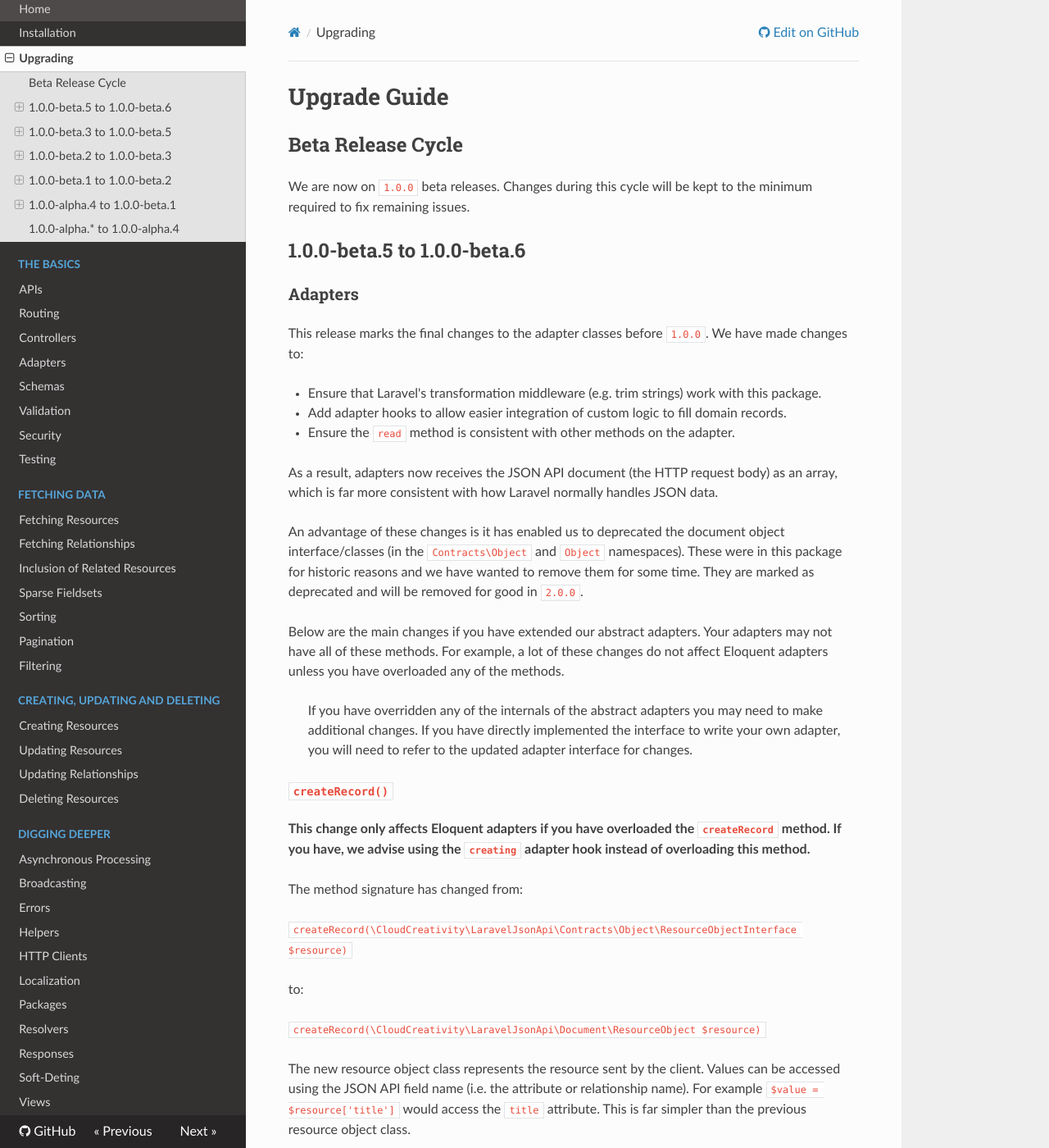
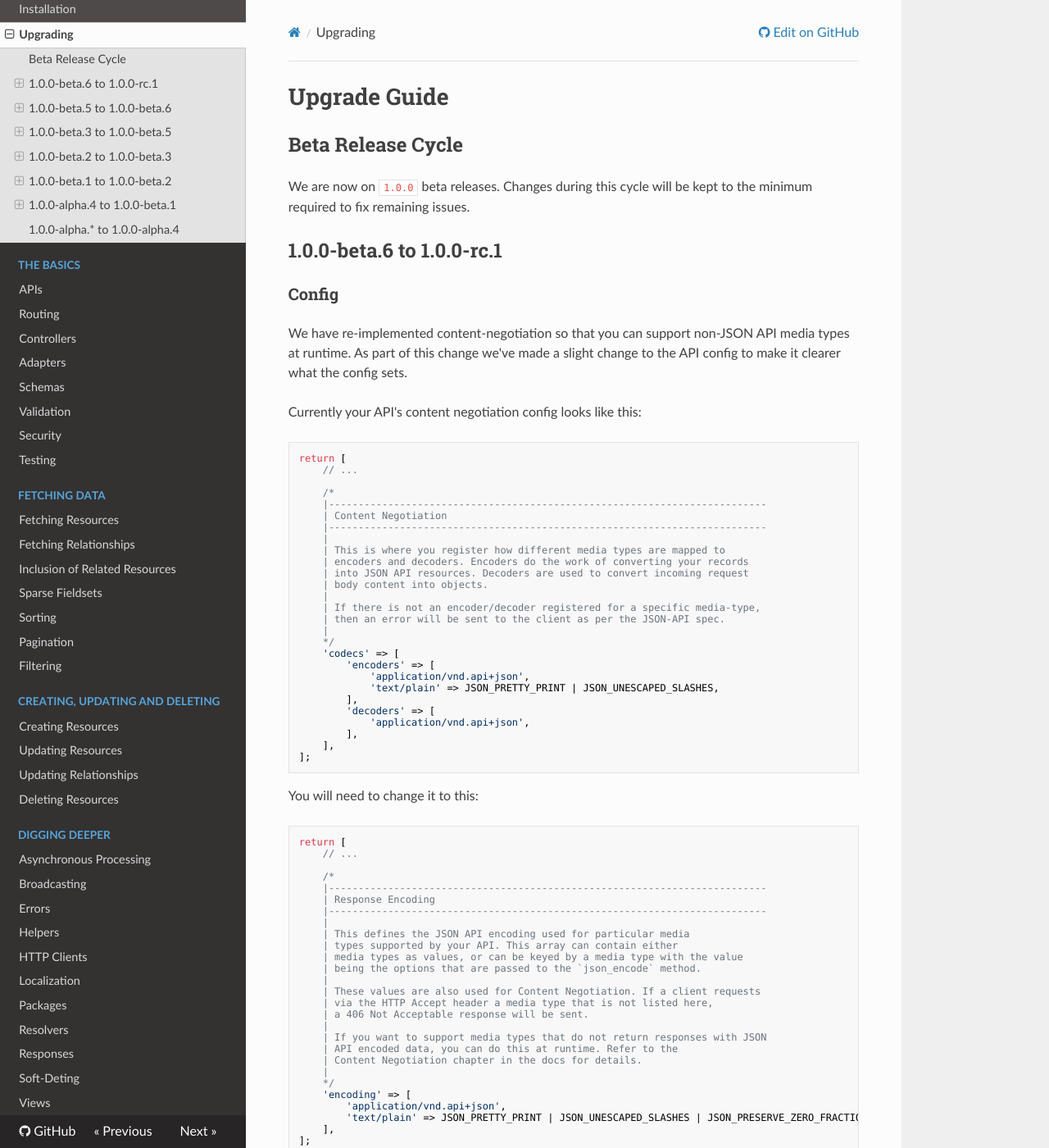
Before and after one commit to cloudcreativity/laravel-json-api, an MkDocs documentation site: the page built from docs/upgrade.md, in a window 1280 px wide and 1400 px high. Shown: the whole window at 82% size. Built offline with MkDocs 1.6.1, drawn with Linux system fonts in a browser that asks for light colours; nearby versions of some CDN libraries; old or Windows-style settings are respelled for this version of MkDocs.

Commit message:
Update encoding config

````diff
--- a/docs/upgrade.md
+++ b/docs/upgrade.md
@@ -4,6 +4,78 @@
 
 We are now on `1.0.0` beta releases. Changes during this cycle will be kept to the minimum required to
 fix remaining issues.
+
+## 1.0.0-beta.6 to 1.0.0-rc.1
+
+### Config
+
+We have re-implemented content-negotiation so that you can support non-JSON API media types at
+runtime. As part of this change we've made a slight change to the API config to make it clearer
+what the config sets.
+
+Currently your API's content negotiation config looks like this:
+
+```php
+return [
+    // ...
+
+    /*
+    |--------------------------------------------------------------------------
+    | Content Negotiation
+    |--------------------------------------------------------------------------
+    |
+    | This is where you register how different media types are mapped to
+    | encoders and decoders. Encoders do the work of converting your records
+    | into JSON API resources. Decoders are used to convert incoming request
+    | body content into objects.
+    |
+    | If there is not an encoder/decoder registered for a specific media-type,
+    | then an error will be sent to the client as per the JSON-API spec.
+    |
+    */
+    'codecs' => [
+        'encoders' => [
+            'application/vnd.api+json',
+            'text/plain' => JSON_PRETTY_PRINT | JSON_UNESCAPED_SLASHES,
+        ],
+        'decoders' => [
+            'application/vnd.api+json',
+        ],
+    ],
+];
+```
+
+You will need to change it to this:
+
+```php
+return [
+    // ...
+
+    /*
+    |--------------------------------------------------------------------------
+    | Response Encoding
+    |--------------------------------------------------------------------------
+    |
+    | This defines the JSON API encoding used for particular media
+    | types supported by your API. This array can contain either
+    | media types as values, or can be keyed by a media type with the value
+    | being the options that are passed to the `json_encode` method.
+    |
+    | These values are also used for Content Negotiation. If a client requests
+    | via the HTTP Accept header a media type that is not listed here,
+    | a 406 Not Acceptable response will be sent.
+    |
+    | If you want to support media types that do not return responses with JSON
+    | API encoded data, you can do this at runtime. Refer to the
+    | Content Negotiation chapter in the docs for details.
+    |
+    */
+    'encoding' => [
+        'application/vnd.api+json',
+        'text/plain' => JSON_PRETTY_PRINT | JSON_UNESCAPED_SLASHES | JSON_PRESERVE_ZERO_FRACTION,
+    ],
+];
+```
 
 ## 1.0.0-beta.5 to 1.0.0-beta.6
 
````
Also changed, not shown: 4 other files.
